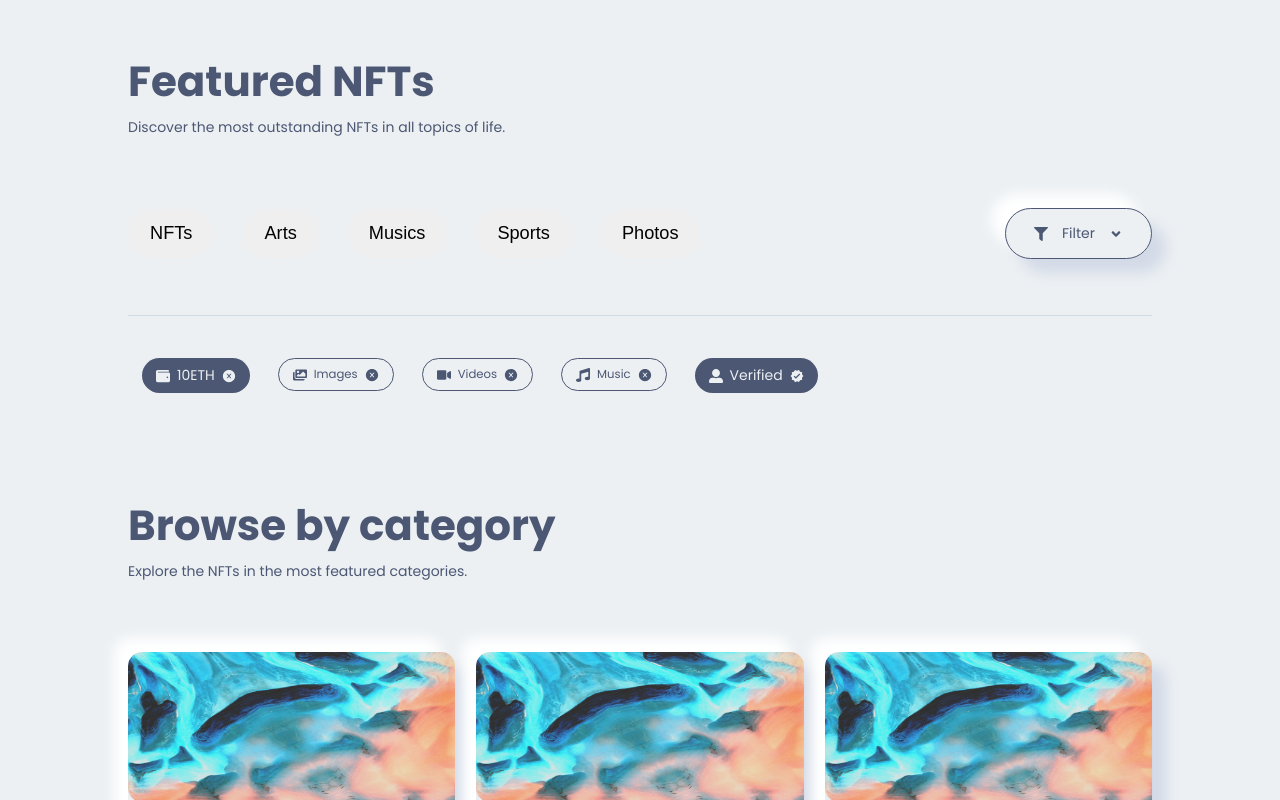
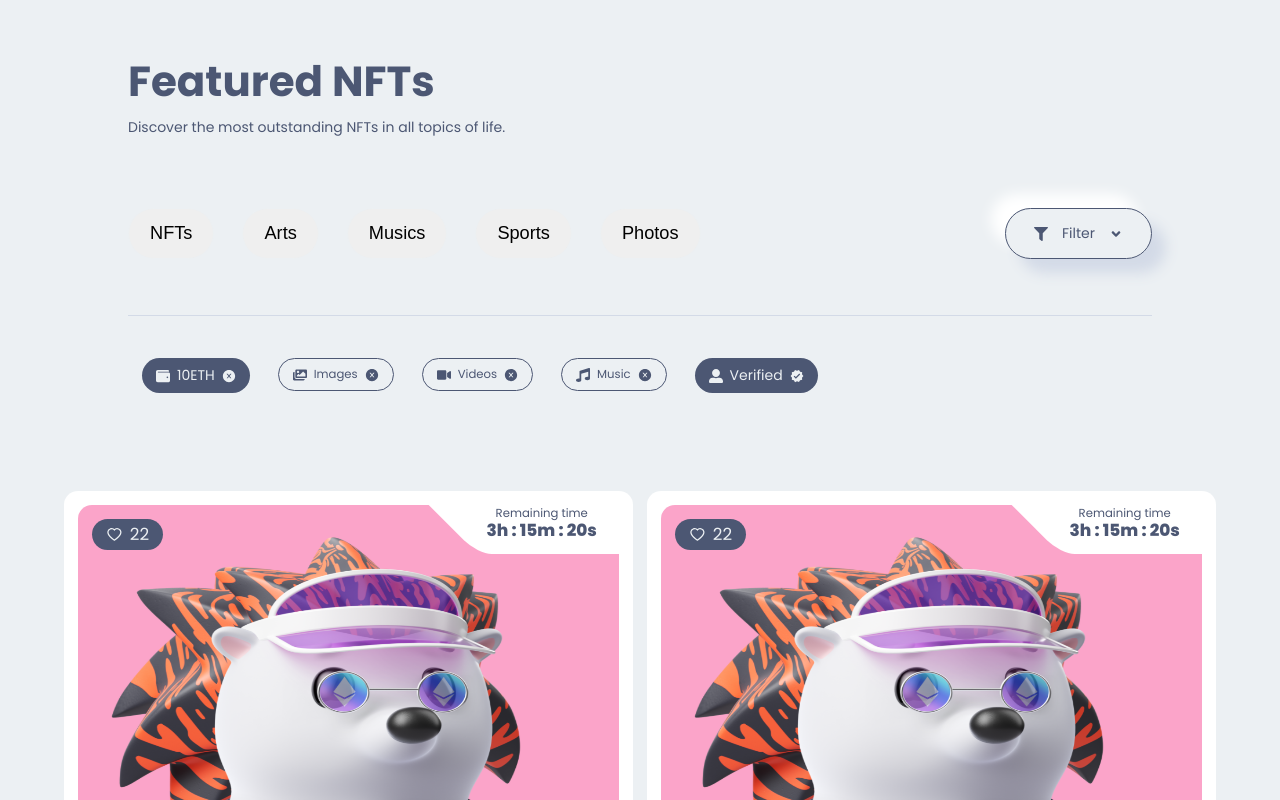
Before and after one commit to tule24/NFT-Marketplace, a Next.js app: page / in a window 1280 px wide. Shown: the part 2000-2800 px from the top of the page. Built offline with nearby package versions, Linux system fonts and the light colour scheme.

Commit message:
card section

```diff
--- /dev/null
+++ b/components/Card/Card.jsx
@@ -0,0 +1,59 @@
+import React, { useState } from 'react'
+import { AiOutlineHeart, AiFillHeart } from 'react-icons/ai'
+import { FaEthereum } from 'react-icons/fa'
+import { BsImages } from 'react-icons/bs'
+import Image from 'next/image'
+//INTERNAL IMPORT
+import Style from './Card.module.css'
+import images from '../../img'
+
+const Card = () => {
+    const CardArray = [1, 2, 3, 4, 5, 6, 7, 8, 9]
+    const [like, setLike] = useState(true)
+
+    return (
+        <div className={Style.card}>
+            {CardArray.map((el, i) => (
+                <div className={Style.card_box} key={i}>
+                    <div className={Style.card_box_item}>
+                        <Image src={images.nft_image_1} alt="NFT images" className={Style.card_box_item_img}/>
+                    </div>
+                    <div className={Style.card_box_update}>
+                        <div className={Style.card_box_update_left}>
+                            <div className={Style.card_box_update_left_like} onClick={() => setLike(!like)}>
+                                {like ? <AiOutlineHeart /> : <AiFillHeart className={Style.card_box_update_left_like_icon}/>} {""} 22
+                            </div>
+                        </div>
+                        <div className={Style.card_box_update_right}>
+                            <div className={Style.card_box_update_right_info}>
+                                <small>Remaining time</small>
+                                <p>3h : 15m : 20s</p>
+                            </div>
+                        </div>
+                    </div>
+                    <div className={Style.card_box_update_details}>
+                        <div className={Style.card_box_update_details_price}>
+                            <div className={Style.card_box_update_details_price_box}>
+                                <h4>Clone #12345</h4>
+                                <div className={Style.card_box_update_details_price_box_box}>
+                                    <div className={Style.card_box_update_details_price_box_bid}>
+                                        <small>Current Bid</small>
+                                        <p><FaEthereum />1.00 ETH</p>
+                                    </div>
+                                    <div className={Style.card_box_update_details_price_box_stock}>
+                                        <small>61 in stock</small>
+                                    </div>
+                                </div>
+                            </div>
+                        </div>
+                        <div className={Style.card_box_update_details_category}>
+                            <BsImages />
+                        </div>
+                    </div>
+                </div>
+            ))}
+        </div>
+    )
+}
+
+export default Card
--- /dev/null
+++ b/components/Card/Card.module.css
@@ -0,0 +1,199 @@
+.card {
+    width: 90%;
+    display: grid;
+    grid-template-columns: repeat(3, 1fr);
+    gap: 3rem;
+    margin: 0 auto 10rem;
+}
+
+.card_box {
+    background-color: var(--shadow-light-color);
+    padding: 1rem;
+    border-radius: 1rem;
+
+    display: grid;
+    grid-template-columns: repeat(4, 1fr);
+    grid-template-rows: repeat(4, 1fr);
+    cursor: pointer;
+    transition: all .2s ease-in;
+}
+
+.card_box:hover {
+    box-shadow: var(--box-shadow);
+}
+
+.card_box_update {
+    grid-column: 1 / -1;
+    grid-row: 1 / -2;
+    z-index: 111;
+
+    display: flex;
+    align-items: flex-start;
+    justify-content: space-between;
+    line-height: 0;
+    overflow: hidden;
+}
+
+.card_box_update_left {
+    background-color: var(--icons-color);
+    padding: .5rem 1rem;
+    color: var(--main-bg-color);
+    border-radius: 2rem;
+    margin: 1rem;
+}
+
+.card_box_update_left_like {
+    display: flex;
+    align-items: center;
+    font-size: 1.2rem;
+    gap: .5rem;
+}
+
+.card_box_update_left_like_icon {
+    color: red;
+}
+
+.card_box_update_right {
+    background-color: var(--shadow-light-color);
+    padding: .5rem 5rem;
+    text-align: center;
+    transform: skewX(45deg);
+    border-bottom-left-radius: 1rem;
+    margin-right: -2rem;
+}
+
+.card_box_update_right_info {
+    transform: skewX(-45deg);
+    background-color: var(--shadow-light-color);
+}
+
+.card_box_update_right_info p {
+    font-size: 1.2rem;
+    font-weight: 800;
+}
+
+.card_box_item {
+    grid-column: 1 / -1;
+    grid-row: 1 / end;
+    overflow: hidden;
+    border-radius: 1rem;
+}
+
+.card_box_item_img {
+    width: 100%;
+    height: 50vh;
+}
+
+.card_box:hover .card_box_item_img {
+    transform: scale(1.05);
+    border-radius: 1rem;
+    border-radius: 1rem;
+    transition: all .2s ease-in;
+}
+
+.card_box_update_details {
+    grid-column: 1 / -1;
+    grid-row: 3 / -1;
+    line-height: 0;
+    z-index: 111;
+    align-items: flex-end;
+
+    display: grid;
+    grid-template-columns: 2fr 1fr;
+    overflow: hidden;
+}
+
+.card_box_update_details_price {
+    background-color: var(--shadow-light-color);
+    margin-left: -4rem;
+    padding: 0 0 .5rem 0;
+    transform: skewX(45deg);
+    border-top-right-radius: 1rem;
+}
+
+.card_box_update_details_price_box {
+    transform: skewX(-45deg);
+    padding-left: 4rem;
+}
+
+.card_box_update_details_price_box h4 {
+    font-size: 1.3rem;
+}
+
+.card_box_update_details_price_box_box {
+    display: flex;
+    justify-content: space-between;
+    align-items: flex-end;
+}
+
+.card_box_update_details_price_box_bid {
+    border: 1px solid var(--icons-color);
+    padding: .2rem .8rem;
+    align-items: center;
+    border-radius: .3rem;
+}
+
+.card_box_update_details_price_box_bid small {
+    background-color: var(--icons-color);
+    color: var(--main-bg-color);
+    border-radius: .2rem;
+    padding: .2rem;
+}
+
+.card_box_update_details_price_box_bid p {
+    font-weight: 600;
+    font-size: 20px;
+    margin-left: 3.5vw;
+}
+
+.card_box_update_details_category {
+    color: var(--icons-color);
+    text-align: end;
+    margin: 1.5rem;
+    font-size: 1.5rem;
+}
+
+@media screen and (min-device-width: 768px) and (max-device-width: 1024px) {
+    .card {
+        grid-template-columns: repeat(2, 1fr);
+        gap: 1rem;
+    }
+    .card_box_item_img {
+        height: 30rem;
+    }
+    .card_box_update_details_price_box h4 {
+        font-size: 1.2rem;
+    }
+    .card_box_update_details_price_box_bid p {
+        margin-left: 1vw;
+        margin-bottom: .5rem;
+    }
+    .card_box_update_right {
+        padding: .5rem 3rem;
+    }
+}
+
+@media screen and (min-device-width: 320px) and (max-device-width: 767px) {
+    .card {
+        grid-template-columns: 1fr;
+    }
+    .card_box_item_img {
+        height: 25rem;
+    }
+    .card_box_update_right {
+        padding: .5rem 1rem;
+        margin-right: -1rem;
+    }
+    .card_box_update_right_info p {
+        font-size: .8rem;
+    }
+    .card_box_update_details_price_box h4 {
+        font-size: 1rem;
+    }
+    .card_box_update_details_price_box_bid {
+        padding: .2rem .5rem;
+    }
+    .card_box_update_details_price_box_bid p {
+        font-size: 1.1rem;
+    }
+}
--- a/components/index.js
+++ b/components/index.js
@@ -8,5 +8,6 @@ import Subscribe from './Subscribe/Subscribe'
 import Title from './Title/Title'
 import Category from './Category/Category'
 import Filter from './Filter/Filter'
+import NFTCard from './Card/Card'
 
-export { Button, Footer, NavBar, HeroSection, Service, BigNFTSlider, Subscribe, Title, Category, Filter }
+export { Button, Footer, NavBar, HeroSection, Service, BigNFTSlider, Subscribe, Title, Category, Filter, NFTCard }
--- a/pages/index.js
+++ b/pages/index.js
@@ -2,7 +2,7 @@ import React from 'react'
 
 // INTERNAL IMPORT
 import Style from '../styles/Home.module.css'
-import { HeroSection, Service, BigNFTSlider, Subscribe, Title, Category, Filter } from '../components'
+import { HeroSection, Service, BigNFTSlider, Subscribe, Title, Category, Filter, NFTCard } from '../components'
 
 const Home = () => {
   return (
@@ -12,6 +12,7 @@ const Home = () => {
       <BigNFTSlider />
       <Title heading="Featured NFTs" paragraph="Discover the most outstanding NFTs in all topics of life."/>
       <Filter />
+      <NFTCard />
       <Title heading="Browse by category" paragraph="Explore the NFTs in the most featured categories."/>
       <Category />
       <Subscribe />
```
